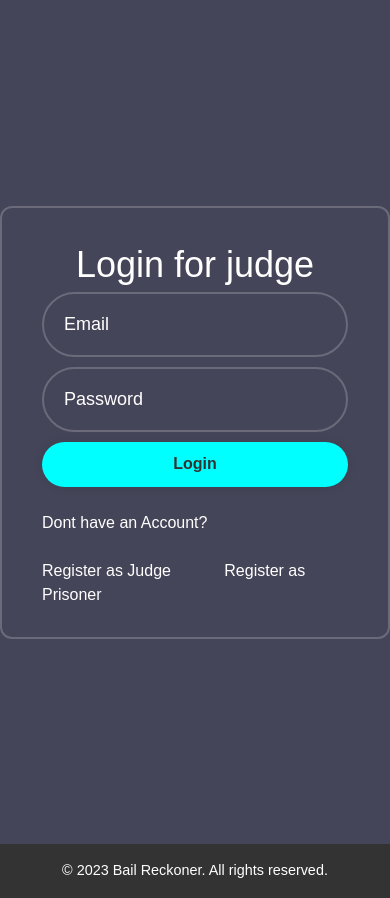
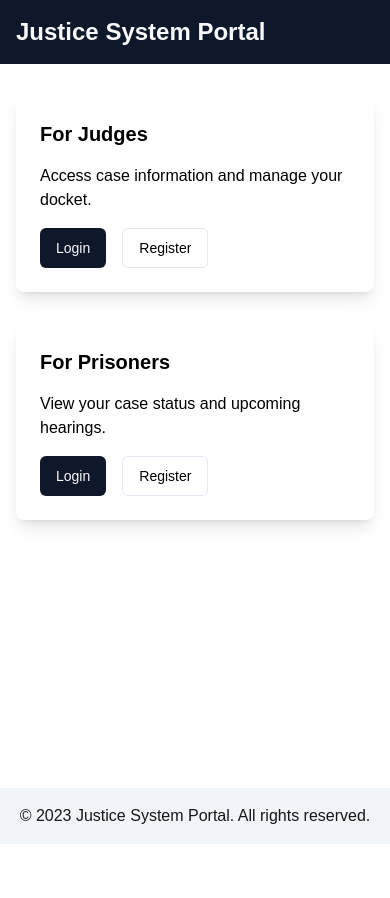
Before and after one commit to AdityaK238/Bail-Reckoner, a Next.js app: page /login in a window 390 px wide. After the commit the page ends 844 px from the top, so only its background shows below. Built offline with nearby package versions, Linux system fonts and the light colour scheme.

Commit message:
Second commit

```diff
--- a/src/app/components/Login/LoginComponent.jsx
+++ b/src/app/components/Login/LoginComponent.jsx
@@ -8,7 +8,7 @@ const LoginComponent = () => {
   return (
     <div className={styles.wrapper}>
       <form>
-        <h1>Login for judge</h1>
+        <h1>Login</h1>
         <div className={styles.inputBox}>
           <input type="text" placeholder="Email" required className={styles.inputArea} onChange={(e) => setEmail(e.target.value)}/>
         </div>
@@ -19,12 +19,7 @@ const LoginComponent = () => {
         </div>
         <button className={styles.btn} type="submit">Login</button>
         <div className="register-link"><br />
-          <p>Dont have an Account?
-              <br /><br />
-              <a href="/register/judge">Register as Judge</a>&nbsp;&nbsp;&nbsp;&nbsp;&nbsp;&nbsp;&nbsp;&nbsp;&nbsp;&nbsp;&nbsp;&nbsp;
-              <a href="/register/prisoner">Register as Prisoner</a>
-
-          </p>
+          <p>Dont have an Account?</p>
         </div>
       </form>
     </div>
--- a/src/app/components/Login/LoginComponent.module.css
+++ b/src/app/components/Login/LoginComponent.module.css
@@ -2,7 +2,7 @@
 .wrapper{
     width: 420px;
     background: transparent;
-    border: 2px solid rgba(255, 255, 255, 0.2);
+    border: 2px solid rgba(150, 80, 230, 0.2);
     color: white;
     border-radius: 12px;
     padding: 30px 40px;
--- a/src/app/components/Register/Registeration.jsx
+++ b/src/app/components/Register/Registeration.jsx
@@ -15,7 +15,7 @@ const Registeration = () => {
           id="email"
           onChange={(e) => setEmail(e.target.value)}
           className={styles.input}
-          placeholder="johndoe@example.com"
+          placeholder="Email"
         />
 
         <label className={styles.label} htmlFor="password">
--- a/src/app/components/Register/Registeration.module.css
+++ b/src/app/components/Register/Registeration.module.css
@@ -1,18 +1,25 @@
 .container {
-    max-width: 400px;
+  height: 450px;
+  width: 350px;
   margin: 40px auto;
   padding: 20px;
-    background-color: black;
+  background-color: rgba(31, 231, 218, 0.91);
   border: 1px solid #ddd;
   box-shadow: 0 0 10px rgba(0, 0, 0, 0.1);
   border-radius: 10px;
-    color: white;
+  color: #fff;
+  transition: all 0.3s ease;
+}
+
+.container:hover {
+  box-shadow: 0 0 20px rgba(249, 2, 2, 0.2);
 }
 
 .title {
   font-size: 24px;
   font-weight: bold;
   margin-bottom: 20px;
+  color: white;
 }
 
 .form {
@@ -25,6 +32,7 @@
 .label {
   font-size: 16px;
   margin-bottom: 10px;
+  color: #666;
 }
 
 .input {
@@ -35,11 +43,13 @@
   border: 1px solid #ccc;
   border-radius: 5px;
   margin-bottom: 20px;
+  transition: all 0.3s ease;
 }
 
 .input:focus {
   border-color: #aaa;
   box-shadow: 0 0 10px rgba(0, 0, 0, 0.1);
+  background-color: #f7f7f7;
 }
 
 .button {
@@ -53,6 +63,7 @@
   border: none;
   border-radius: 5px;
   cursor: pointer;
+  transition: all 0.3s ease;
 }
 
 .button:hover {
@@ -63,3 +74,28 @@
   background-color: #3e8e41;
   box-shadow: 0 0 10px rgba(0, 0, 0, 0.1);
 }
+
+
+@media (max-width: 768px) {
+  .container {
+    max-width: 300px;
+  }
+  .input {
+    height: 30px;
+  }
+  .button {
+    height: 30px;
+  }
+}
+
+@media (max-width: 480px) {
+  .container {
+    max-width: 200px;
+  }
+  .input {
+    height: 25px;
+  }
+  .button {
+    height: 25px;
+  }
+}
--- a/src/app/layout.tsx
+++ b/src/app/layout.tsx
@@ -1,7 +1,6 @@
 import type { Metadata } from "next";
 import localFont from "next/font/local";
 import "./globals.css";
-import styles from '@/app/home.module.css';
 
 
 const geistSans = localFont({
@@ -28,13 +27,8 @@ export default function RootLayout({
   return (
     <html lang="en">
       <body
-        className={`${geistSans.variable} ${geistMono.variable} antialiased`}
-      >
-
+        className={`${geistSans.variable} ${geistMono.variable} antialiased`}>
         {children}
-        <footer className={styles.footer}>
-        <p className={styles.copyright}>&copy; 2023 Bail Reckoner. All rights reserved.</p>
-      </footer>
       </body>
     </html>
   );
--- a/src/app/login/page.tsx
+++ b/src/app/login/page.tsx
@@ -1,16 +1,51 @@
-import React from "react";
-import LoginComponent from "@/app/components/Login/LoginComponent";
-import styles from '@/app/login/login.module.css'
+import Link from 'next/link'
+import { Button } from "@/app/components/ui/button";
 
 
+export default function newLogin() {
+  return (
+    <div className="flex flex-col min-h-screen">
+      <header className="bg-primary text-primary-foreground py-4">
+        <div className="container mx-auto px-4">
+          <h1 className="text-2xl font-bold">Justice System Portal</h1>
+        </div>
+      </header>
 
-const Login = () => {
+      <main className="flex-grow container mx-auto px-4 py-8">
+        <div className="grid grid-cols-1 md:grid-cols-2 gap-8">
+          <div className="bg-card rounded-lg p-6 shadow-lg">
+            <h2 className="text-xl font-semibold mb-4" style={{color: 'black'}}>For Judges</h2>
+            <p className="mb-4" style={{color: 'black'}}>Access case information and manage your docket.</p>
+            <div className="space-x-4">
+              <Link href="/login/judge">
+                <Button>Login</Button>
+              </Link>
+              <Link href="/register/judge">
+                <Button variant="outline" style={{color: 'black'}}>Register</Button>
+              </Link>
+            </div>
+          </div>
 
-    return (
-        <div className={styles.loginHolder}>
-                <LoginComponent></LoginComponent>
+          <div className="bg-card rounded-lg p-6 shadow-lg">
+            <h2 className="text-xl font-semibold mb-4" style={{color: 'black'}}>For Prisoners</h2>
+            <p className="mb-4" style={{color: 'black'}}>View your case status and upcoming hearings.</p>
+            <div className="space-x-4">
+              <Link href="/login/prisoner">
+                <Button>Login</Button>
+              </Link>
+              <Link href="/register/prisoner">
+                <Button variant="outline" style={{color: 'black'}}>Register</Button>
+              </Link>
+            </div>
+          </div>
         </div>
-    )
+      </main>
+
+      <footer className="bg-muted py-4">
+        <div className="container mx-auto px-4 text-center">
+          <p>&copy; 2023 Justice System Portal. All rights reserved.</p>
+        </div>
+      </footer>
+    </div>
+  )
 }
-
-export default Login
--- a/src/app/mainpage/LandingPage.tsx
+++ /dev/null
@@ -1,50 +0,0 @@
-import Link from 'next/link'
-import { Button } from "@/components/ui/button"
-
-export default function LandingPage() {
-  return (
-    <div className="flex flex-col min-h-screen">
-      <header className="bg-primary text-primary-foreground py-4">
-        <div className="container mx-auto px-4">
-          <h1 className="text-2xl font-bold">Justice System Portal</h1>
-        </div>
-      </header>
-
-      <main className="flex-grow container mx-auto px-4 py-8">
-        <div className="grid grid-cols-1 md:grid-cols-2 gap-8">
-          <div className="bg-card rounded-lg p-6 shadow-lg">
-            <h2 className="text-xl font-semibold mb-4">For Judges</h2>
-            <p className="mb-4">Access case information and manage your docket.</p>
-            <div className="space-x-4">
-              <Link href="/judge/login">
-                <Button>Login</Button>
-              </Link>
-              <Link href="/judge/register">
-                <Button variant="outline">Register</Button>
-              </Link>
-            </div>
-          </div>
-
-          <div className="bg-card rounded-lg p-6 shadow-lg">
-            <h2 className="text-xl font-semibold mb-4">For Prisoners</h2>
-            <p className="mb-4">View your case status and upcoming hearings.</p>
-            <div className="space-x-4">
-              <Link href="/prisoner/login">
-                <Button>Login</Button>
-              </Link>
-              <Link href="/prisoner/register">
-                <Button variant="outline">Register</Button>
-              </Link>
-            </div>
-          </div>
-        </div>
-      </main>
-
-      <footer className="bg-muted py-4">
-        <div className="container mx-auto px-4 text-center">
-          <p>&copy; 2023 Justice System Portal. All rights reserved.</p>
-        </div>
-      </footer>
-    </div>
-  )
-}
--- a/src/app/page.tsx
+++ b/src/app/page.tsx
@@ -17,9 +17,13 @@ export default function LandingPage() {
           <Link className="text-sm font-medium hover:underline underline-offset-4" href="#how-it-works">
             How It Works
           </Link>
-          <Link className="text-sm font-medium hover:underline underline-offset-4" href="#testimonials">
+          <Link className="text-sm font-medium hover:underline underline-offset-4" href="#testimonials\">
             Testimonials
-          </Link>
+          </Link>&nbsp;&nbsp;&nbsp;
+
+          <Link href="/login">Login</Link>
+
+
         </nav>
       </header>
       <main className="flex-1">
@@ -43,21 +47,21 @@ export default function LandingPage() {
         </section>
         <section id="features" className="w-full py-12 md:py-24 lg:py-32 bg-gray-100">
           <div className="container px-4 md:px-6">
-            <h2 className="text-3xl font-bold tracking-tighter sm:text-5xl text-center mb-12" color="black">Features</h2>
+            <h2 className="text-3xl font-bold tracking-tighter sm:text-5xl text-center mb-12" style={{color: "black"}}>Features</h2>
             <div className="grid gap-6 lg:grid-cols-3 lg:gap-12">
               <div className="flex flex-col items-center space-y-4 text-center">
                 <BarChart3 className="h-10 w-10 text-primary" />
-                <h3 className="text-xl font-bold">Accurate Calculations</h3>
+                <h3 className="text-xl font-bold" style={{color: "black"}}>Accurate Calculations</h3>
                 <p className="text-gray-500 dark:text-gray-400">Precise bail amount calculations based on the latest legal guidelines.</p>
               </div>
               <div className="flex flex-col items-center space-y-4 text-center">
                 <BookOpen className="h-10 w-10 text-primary" />
-                <h3 className="text-xl font-bold">Legal Database</h3>
+                <h3 className="text-xl font-bold" style={{color: "black"}}>Legal Database</h3>
                 <p className="text-gray-500 dark:text-gray-400">Comprehensive database of Indian bail laws and precedents.</p>
               </div>
               <div className="flex flex-col items-center space-y-4 text-center">
                 <Users className="h-10 w-10 text-primary" />
-                <h3 className="text-xl font-bold">Collaboration Tools</h3>
+                <h3 className="text-xl font-bold" style={{color: "black"}}>Collaboration Tools</h3>
                 <p className="text-gray-500 dark:text-gray-400">Easy sharing and collaboration features for legal teams.</p>
               </div>
             </div>
@@ -70,32 +74,32 @@ export default function LandingPage() {
               <div className="flex flex-col items-center space-y-4 text-center">
                 <div className="flex h-16 w-16 items-center justify-center rounded-full bg-primary text-white text-2xl font-bold">1</div>
                 <h3 className="text-xl font-bold">Input Case Details</h3>
-                <p className="text-gray-500 dark:text-gray-400">Enter the relevant case information into our user-friendly interface.</p>
+                <p className="text-gray-500 dark:text-gray-400" style={{color: "white"}}>Enter the relevant case information into our user-friendly interface.</p>
               </div>
               <div className="flex flex-col items-center space-y-4 text-center">
                 <div className="flex h-16 w-16 items-center justify-center rounded-full bg-primary text-white text-2xl font-bold">2</div>
                 <h3 className="text-xl font-bold">Calculate Bail Amount</h3>
-                <p className="text-gray-500 dark:text-gray-400">Our algorithm processes the information and calculates the appropriate bail amount.</p>
+                <p className="text-gray-500 dark:text-gray-400" style={{color: "white"}}>Our algorithm processes the information and calculates the appropriate bail amount.</p>
               </div>
               <div className="flex flex-col items-center space-y-4 text-center">
                 <div className="flex h-16 w-16 items-center justify-center rounded-full bg-primary text-white text-2xl font-bold">3</div>
                 <h3 className="text-xl font-bold">Generate Report</h3>
-                <p className="text-gray-500 dark:text-gray-400">Receive a detailed report with the calculated bail amount and legal justifications.</p>
+                <p className="text-gray-500 dark:text-gray-400" style={{color: "white"}}>Receive a detailed report with the calculated bail amount and legal justifications.</p>
               </div>
             </div>
           </div>
         </section>
         <section id="testimonials" className="w-full py-12 md:py-24 lg:py-32 bg-gray-100">
           <div className="container px-4 md:px-6">
-            <h2 className="text-3xl font-bold tracking-tighter sm:text-5xl text-center mb-12">Testimonials</h2>
+            <h2 className="text-3xl font-bold tracking-tighter sm:text-5xl text-center mb-12" style={{color: "black"}}>Testimonials</h2>
             <div className="grid gap-6 lg:grid-cols-2 lg:gap-12">
               <div className="flex flex-col space-y-4 text-center">
-                <p className="text-xl italic">Indian Bail Reckoner has revolutionized our bail calculation process. Its fast, accurate, and indispensable.</p>
-                <p className="font-semibold">- Priya Sharma, Criminal Lawyer</p>
+                <p className="text-xl italic" style={{color: "black"}}>Indian Bail Reckoner has revolutionized our bail calculation process. Its fast, accurate, and indispensable.</p>
+                <p className="font-semibold" style={{color: "black"}}>- Priya Sharma, Criminal Lawyer</p>
               </div>
               <div className="flex flex-col space-y-4 text-center">
-                <p className="text-xl italic">This tool has saved us countless hours and improved our accuracy. Highly recommended for all legal professionals.</p>
-                <p className="font-semibold">- Rajesh Patel, Legal Consultant</p>
+                <p className="text-xl italic" style={{color: "black"}}>This tool has saved us countless hours and improved our accuracy. Highly recommended for all legal professionals.</p>
+                <p className="font-semibold" style={{color: "black"}}>- Rajesh Patel, Legal Consultant</p>
               </div>
             </div>
           </div>
```
Also changed, not shown: src/app/login/judge/page.tsx (added, +16 -0 lines), src/app/login/prisoner/page.tsx (added, +16 -0 lines), public/images.jpeg (deleted). Lines whose indentation alone changed are shown as unchanged.
